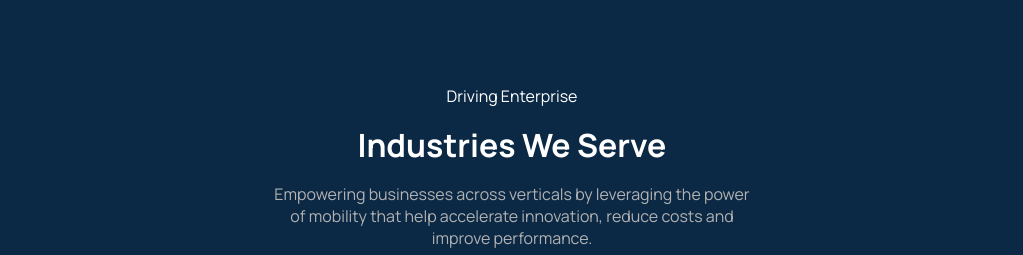
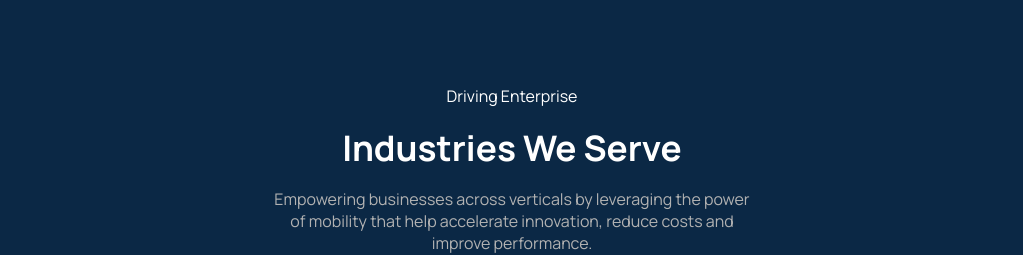
Before and after one commit to MizanurRahmann/minttask, a React (Create React App) app: page / in a window 1280 px wide. Shown: the part 2020-2275 px from the top of the page, without its empty margins (128-1151 px from the left). Built offline with nearby package versions, Linux system fonts and the light colour scheme.

Commit message:
UPDATE: styles.

```diff
--- a/src/components/HomeIndustries/HomeIndustries.module.scss
+++ b/src/components/HomeIndustries/HomeIndustries.module.scss
@@ -12,6 +12,7 @@
     text-align: center;
     color: #fff;
     margin-bottom: 1rem;
+    font-size: 2.2rem;
 }
 .industries .industries__text p:nth-child(1){
     color: #fff;
--- a/src/styles/variables.scss
+++ b/src/styles/variables.scss
@@ -8,5 +8,7 @@
    --body-color: ##E5E5E5;
    --black-color: #231f20;
    --primary-color: #165FFF;
+   --primary-color-light: #E7F1FE;
+   --secondary-color: #0B2845;
    --font-primary: 'Manrope', sans-serif;
  }
```
